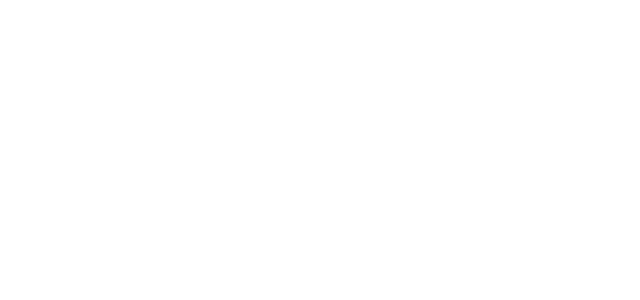
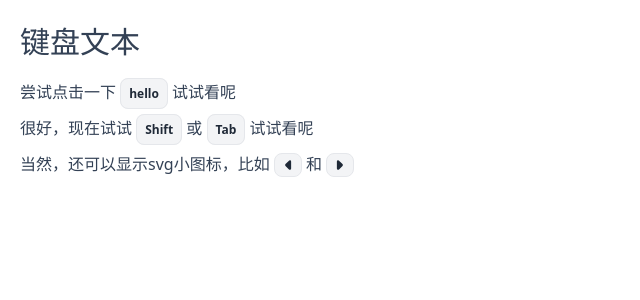
Before and after one commit to ec50n9/blog, a Nuxt app: page /ui-lab/kbd in a window 1280 px wide. Before the commit this address had no page. Shown: the top 300 px of the page, without its empty margins (0-640 px from the left). Built offline with nearby package versions, Linux system fonts and the light colour scheme.

Commit message:
feat: 增加键盘文本功能类

```diff
--- /dev/null
+++ b/pages/ui-lab/kbd.vue
@@ -0,0 +1,49 @@
+<script lang="ts" setup></script>
+
+<template>
+  <div class="of-auto">
+    <!-- 标题 -->
+    <h1 m="t-6 l-5" text="3xl">
+      <span view-transition-name="ui-kbd-title">键盘文本</span>
+    </h1>
+
+    <div m="x-5 t-5" flex flex-col gap-3>
+      <p>尝试点击一下 <span kbd>hello</span> 试试看呢</p>
+      <p>
+        很好，现在试试 <span kbd>Shift</span> 或 <span kbd>Tab</span> 试试看呢
+      </p>
+      <p>
+        当然，还可以显示svg小图标，比如
+        <span kbd inline-flex>
+          <svg
+            class="w-2.5 h-2.5"
+            aria-hidden="true"
+            xmlns="http://www.w3.org/2000/svg"
+            fill="currentColor"
+            viewBox="0 0 10 16"
+          >
+            <path
+              d="M8.766.566A2 2 0 0 0 6.586 1L1 6.586a2 2 0 0 0 0 2.828L6.586 15A2 2 0 0 0 10 13.586V2.414A2 2 0 0 0 8.766.566Z"
+            />
+          </svg>
+          <span class="sr-only">Arrow key left</span>
+        </span>
+        和
+        <span kbd inline-flex>
+          <svg
+            class="w-2.5 h-2.5"
+            aria-hidden="true"
+            xmlns="http://www.w3.org/2000/svg"
+            fill="currentColor"
+            viewBox="0 0 10 16"
+          >
+            <path
+              d="M3.414 1A2 2 0 0 0 0 2.414v11.172A2 2 0 0 0 3.414 15L9 9.414a2 2 0 0 0 0-2.828L3.414 1Z"
+            />
+          </svg>
+          <span class="sr-only">Arrow key right</span>
+        </span>
+      </p>
+    </div>
+  </div>
+</template>
--- a/uno.config.ts
+++ b/uno.config.ts
@@ -38,5 +38,10 @@
           lg: "w-14 h-7 after:top-0.5 after:start-[4px] after:h-6 after:w-6",
         }[s]),
     ],
+
+    // 键盘字符
+    {
+      kbd: "px-2 py-1.5 text-xs font-semibold text-gray-800 bg-gray-100 border border-gray-200 rounded-lg dark:bg-gray-600 dark:text-gray-100 dark:border-gray-500",
+    },
   ],
 });
```
